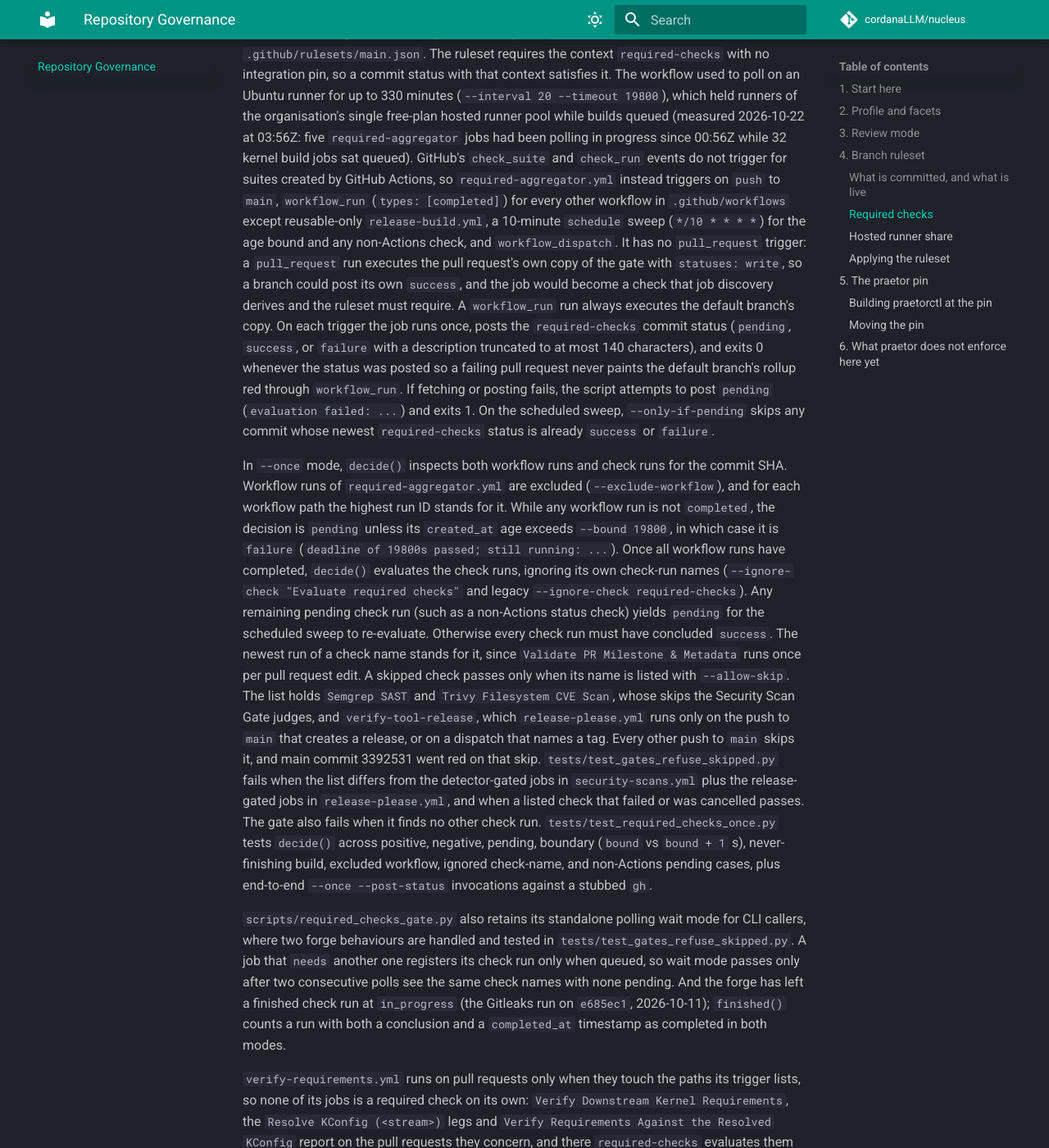
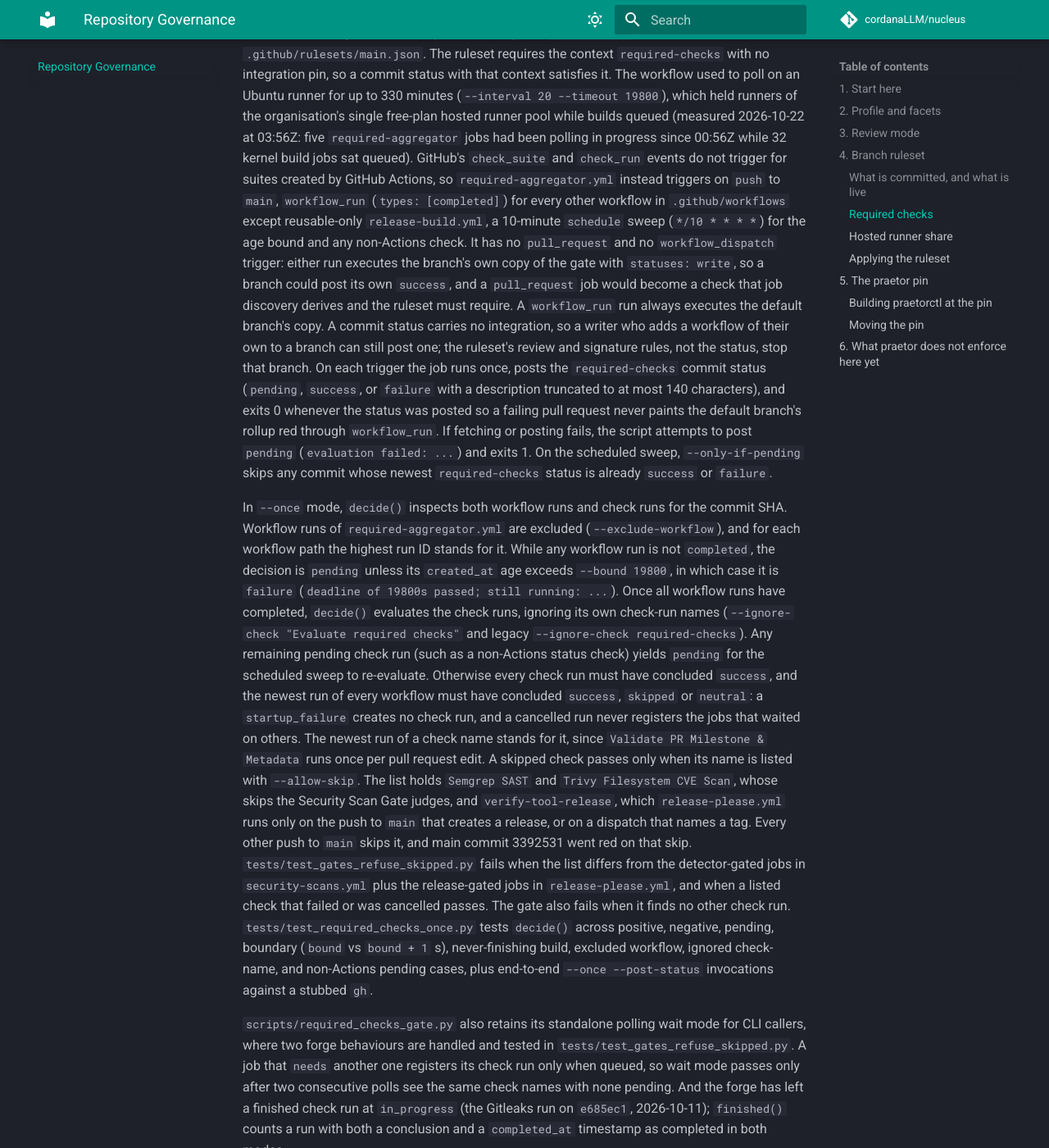
Before and after one commit to cordanaLLM/nucleus, an MkDocs documentation site: the page built from docs/repository-governance.md, in a window 1280 px wide and 1400 px high, scrolled down 3930 px. Shown: the whole window at 82% size. Built offline with MkDocs 1.6.1 and Material for MkDocs 9.7.7, drawn with Linux system fonts in a browser that asks for light colours; comment, search, counter and statistics services are not loaded.

Commit message:
fix(required): fail on a failed workflow run; drop the dispatch trigger
Review findings on the event-driven gate:

- decide() passed a workflow that concluded startup_failure (no check
  run) or was cancelled before its later jobs registered; the newest
  run of each workflow must now conclude success, skipped or neutral.
- workflow_dispatch ran the dispatched branch's own copy of the gate
  with statuses: write; the trigger is gone, the sweep re-evaluates.
- The aggregator branch of the concurrency test became unreachable
  once the pull_request trigger went; the aggregator contract test now
  asserts its per-SHA queue, statuses: write and the absent triggers.

Relates to #273

Signed-off-by: lusoris <lusoris@proton.me>

```diff
--- a/docs/repository-governance.md
+++ b/docs/repository-governance.md
@@ -126,10 +126,12 @@ kernel build jobs sat queued). GitHub's `check_suite` and `check_run` events do
 suites created by GitHub Actions, so `required-aggregator.yml` instead triggers on `push` to `main`, `workflow_run`
 (`types: [completed]`) for every other workflow in `.github/workflows` except reusable-only
 `release-build.yml`, a 10-minute `schedule` sweep (`*/10 * * * *`) for the age bound and any
-non-Actions check, and `workflow_dispatch`. It has no `pull_request` trigger: a `pull_request`
-run executes the pull request's own copy of the gate with `statuses: write`, so a branch could
-post its own `success`, and the job would become a check that job discovery derives and the
-ruleset must require. A `workflow_run` run always executes the default branch's copy. On each trigger the job runs once, posts the
+non-Actions check. It has no `pull_request` and no `workflow_dispatch` trigger: either run
+executes the branch's own copy of the gate with `statuses: write`, so a branch could post its
+own `success`, and a `pull_request` job would become a check that job discovery derives and the
+ruleset must require. A `workflow_run` run always executes the default branch's copy. A commit
+status carries no integration, so a writer who adds a workflow of their own to a branch can
+still post one; the ruleset's review and signature rules, not the status, stop that branch. On each trigger the job runs once, posts the
 `required-checks` commit status (`pending`, `success`, or `failure` with a description truncated
 to at most 140 characters), and exits 0 whenever the status was posted so a failing pull request
 never paints the default branch's rollup red through `workflow_run`. If fetching or posting fails,
@@ -145,7 +147,9 @@ decision is `pending` unless its `created_at` age exceeds `--bound 19800`, in wh
 completed, `decide()` evaluates the check runs, ignoring its own check-run names (`--ignore-check
 "Evaluate required checks"` and legacy `--ignore-check required-checks`). Any remaining pending
 check run (such as a non-Actions status check) yields `pending` for the scheduled sweep to
-re-evaluate. Otherwise every check run must have concluded `success`. The newest run of a check
+re-evaluate. Otherwise every check run must have concluded `success`, and the newest run of
+every workflow must have concluded `success`, `skipped` or `neutral`: a `startup_failure`
+creates no check run, and a cancelled run never registers the jobs that waited on others. The newest run of a check
 name stands for it, since `Validate PR Milestone & Metadata` runs once per pull request edit.
 A skipped check passes only when its name is listed with `--allow-skip`. The list holds
 `Semgrep SAST` and `Trivy Filesystem CVE Scan`, whose skips the Security Scan Gate judges, and
```
Also changed, not shown: 4 other files.
